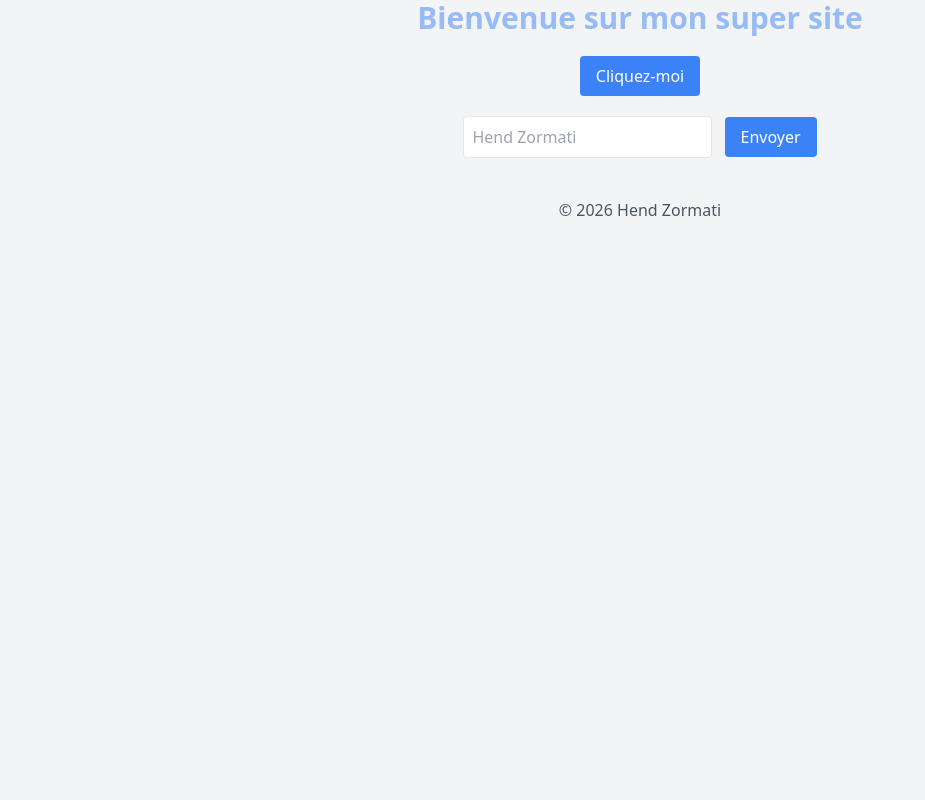
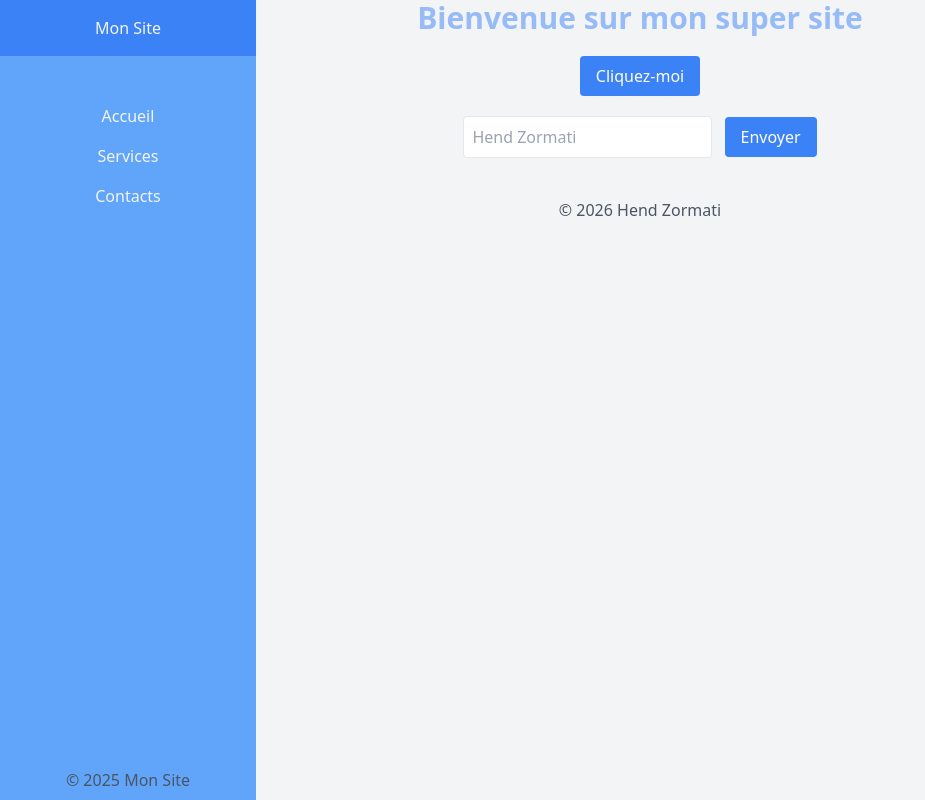
Before and after one commit to hendzormati/DevOps-TD1-git, a plain HTML site: page index.html in a window 1280 px wide. Shown: the whole page, without its empty margins (0-925 px from the left). Drawn offline with nearby package versions, Linux system fonts and the light colour scheme.

Commit message:
ajout du menu sur la gauche

```diff
--- a/index.html
+++ b/index.html
@@ -7,6 +7,22 @@
     <script src="https://cdn.tailwindcss.com"></script>
 </head>
 <body class="bg-gray-100 text-center">
+    <aside class="fixed top-0 left-0 w-64 h-full bg-blue-400 text-gray-100">
+        <div class="flex flex-col h-full">
+            <div class="p-4 bg-blue-500">
+                Mon Site
+            </div>
+            <nav class="mt-10 flex-grow">
+                <ul>
+                    <li class="py-2 px-4 hover:bg-gray-700 cursor-pointer">Accueil</li>
+                    <li class="py-2 px-4 hover:bg-gray-700 cursor-pointer">Services</li>
+                    <li class="py-2 px-4 hover:bg-gray-700 cursor-pointer">Contacts</li>
+                </ul>
+            </nav>
+
+            <div class="mb-2 text-gray-600">&#169; 2025 Mon Site</div>
+        </div>
+     </aside>
     <h1 class="text-3xl font-extrabold text-blue-500 animate-pulse">Bienvenue sur mon super site</h1>
     <button class="mt-5 px-4 py-2 bg-blue-500 text-white rounded">
         Cliquez-moi
```
